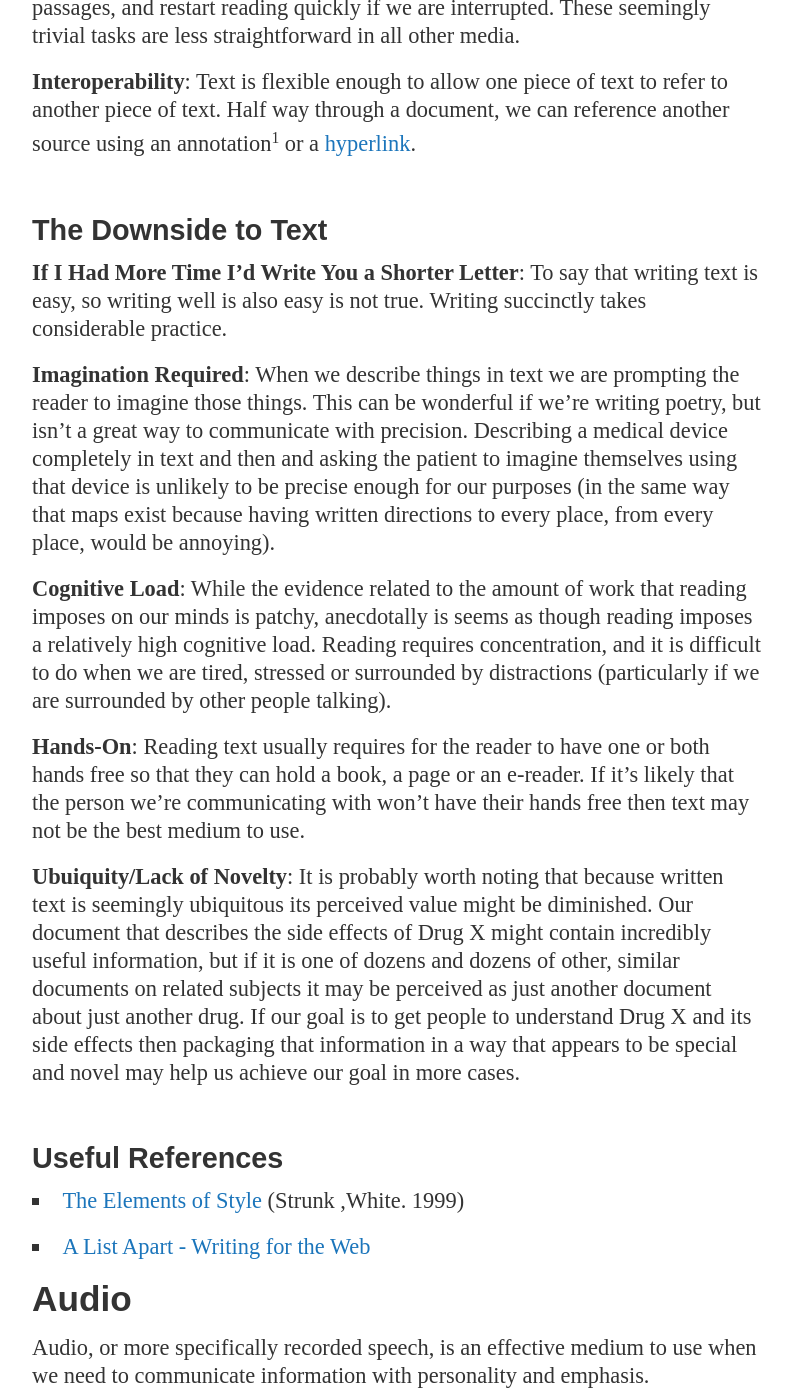
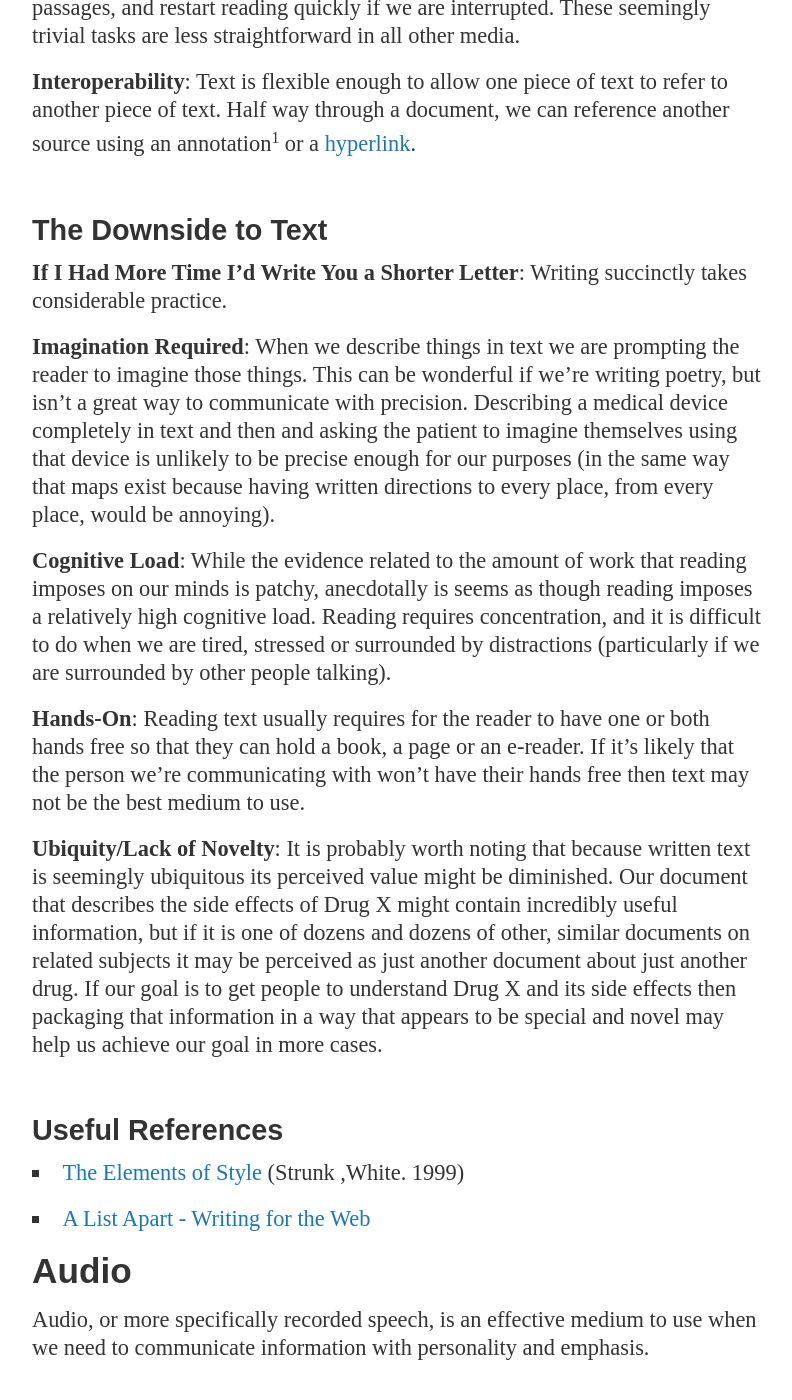
Before and after one commit to mskccpatiented/contentaudit, a Jekyll site: the page built from guidelines/index.md, in a window 1280 px wide and 1400 px high, scrolled down 2445 px. Shown: the whole window, without its empty margins (128-920 px from the left). Built offline with Jekyll 4.4.1, drawn with Linux system fonts in a browser that asks for light colours; Markdown is read by kramdown in place of the engine named in the settings.

Commit message:
minor changes to guidelines

```diff
--- a/guidelines/index.md
+++ b/guidelines/index.md
@@ -38,12 +38,12 @@ Text is our default, our go-to, our bread and butter medium. In practically all
 **Low Barrier**: Once we have published text most of the work is already done. The person coming to the text needs to understand how to read in a particular language, but needs little other technology (eyeglasses being the exception).
 
 **Skimmability**: Because there's such a low barrier to consumption, and because text is traditionally laid out in sections/pages we can **skim** to the most interesting passages, and restart reading quickly if we are interrupted. These seemingly trivial tasks are less straightforward in all other media.
-<div id="interoperability"></div>
-**Interoperability**: Text is flexible enough to allow one piece of text to refer to another piece of text. Half way through a document, we can reference another source using an annotation<span class="superscript noblock">1</span> or a <a href="#interoperability">hyperlink</a>.
+
+**Interoperability**: Text is flexible enough to allow one piece of text to refer to another piece of text. Half way through a document, we can reference another source using an annotation<span class="superscript noblock">1</span> or a <a href="#">hyperlink</a>.
 
 
 ### The Downside to Text
-**If I Had More Time I'd Write You a Shorter Letter**: To say that writing text is easy, so writing well is also easy is not true. Writing succinctly takes considerable practice.
+**If I Had More Time I'd Write You a Shorter Letter**: Writing succinctly takes considerable practice.
 
 **Imagination Required**: When we describe things in text we are prompting the reader to imagine those things. This can be wonderful if we're writing poetry, but isn't a great way to communicate with precision. Describing a medical device completely in text and then and asking the patient to imagine themselves using that device is unlikely to be precise enough for our purposes (in the same way that maps exist because having written directions to every place, from every place, would be annoying).
 
@@ -51,7 +51,7 @@ Text is our default, our go-to, our bread and butter medium. In practically all
 
 **Hands-On**: Reading text usually requires for the reader to have one or both hands free so that they can hold a book, a page or an e-reader. If it's likely that the person we're communicating with won't have their hands free then text may not be the best medium to use.
 
-**Ubuiquity/Lack of Novelty**: It is probably worth noting that because written text is seemingly ubiquitous its perceived value might be diminished. Our document that describes the side effects of Drug X might contain incredibly useful information, but if it is one of dozens and dozens of other, similar documents on related subjects it may be perceived as just another document about just another drug. If our goal is to get people to understand Drug X and its side effects then packaging that information in a way that appears to be special and novel may help us achieve our goal in more cases.
+**Ubiquity/Lack of Novelty**: It is probably worth noting that because written text is seemingly ubiquitous its perceived value might be diminished. Our document that describes the side effects of Drug X might contain incredibly useful information, but if it is one of dozens and dozens of other, similar documents on related subjects it may be perceived as just another document about just another drug. If our goal is to get people to understand Drug X and its side effects then packaging that information in a way that appears to be special and novel may help us achieve our goal in more cases.
 
 ### Useful References
 * [The Elements of Style](http://www.amazon.com/Elements-Style-4th-William-Strunk/dp/0205313426) (Strunk ,White. 1999)
```
